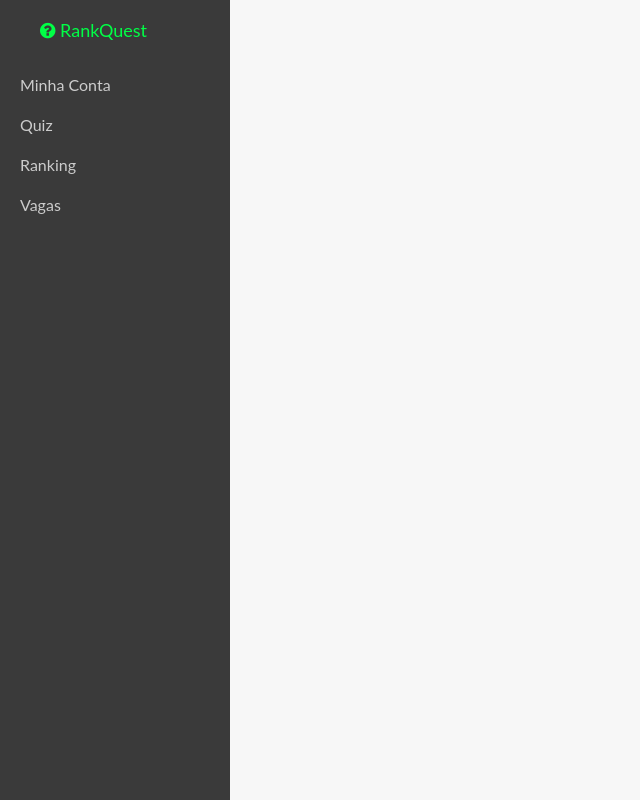
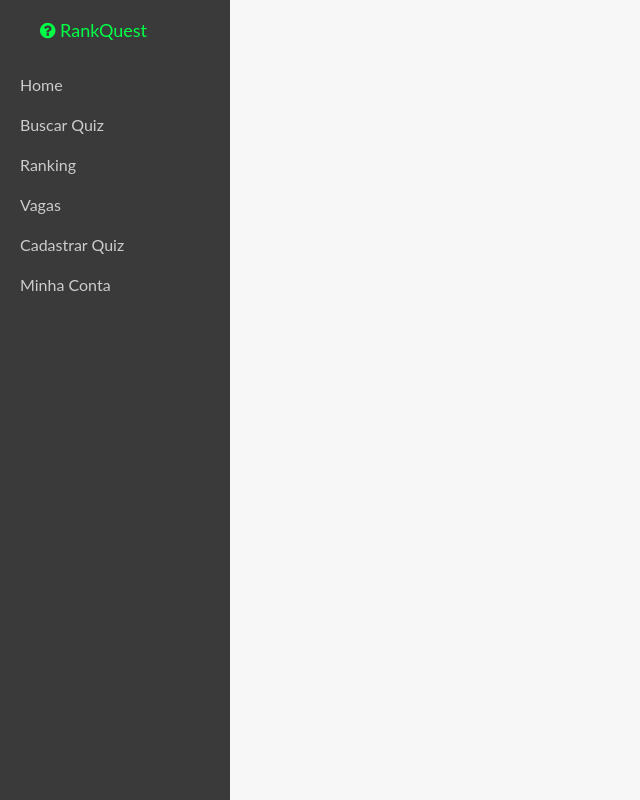
Before and after one commit to gspereira/RankQuest, a PHP site: page /pages/quiz.php in a window 1280 px wide. Shown: the whole page, without its empty margins (0-640 px from the left). Run offline with PHP 8.4, Linux system fonts and the light colour scheme; some libraries are stand-ins or nearby versions.

Commit message:
Nova side bar
Nova side bar

```diff
--- /dev/null
+++ b/pages/cadastraquiz.php
@@ -0,0 +1,3 @@
+<?php
+include "menu.php";
+?>
--- /dev/null
+++ b/pages/dashboard.php
@@ -0,0 +1,3 @@
+<?php
+	include 'menu.php'
+?>
--- a/pages/menu.php
+++ b/pages/menu.php
@@ -29,11 +29,11 @@
         RankQuest
       </a>
     </li>
+    <li>
+      <a href="dashboard.php">Home</a>
+    </li>
      <li>
-      <a href="minhaconta.php">Minha Conta</a>
-    </li>
-    <li>
-      <a href="user.php">Quiz</a>
+      <a href="buscaquiz.php">Buscar Quiz</a>
     </li>
     <li>
       <a href="ranking.php">Ranking</a>
@@ -41,5 +41,11 @@
     <li>
       <a href="vagas.php">Vagas</a>
     </li>
+    <li>
+      <a href="cadastraquiz.php">Cadastrar Quiz</a>
+    </li>
+    <li>
+      <a href="minhaconta.php">Minha Conta</a>
+    </li>
 
   </ul>
```
Also changed, not shown: pages/buscaquiz.php (renamed from pages/user.php).
